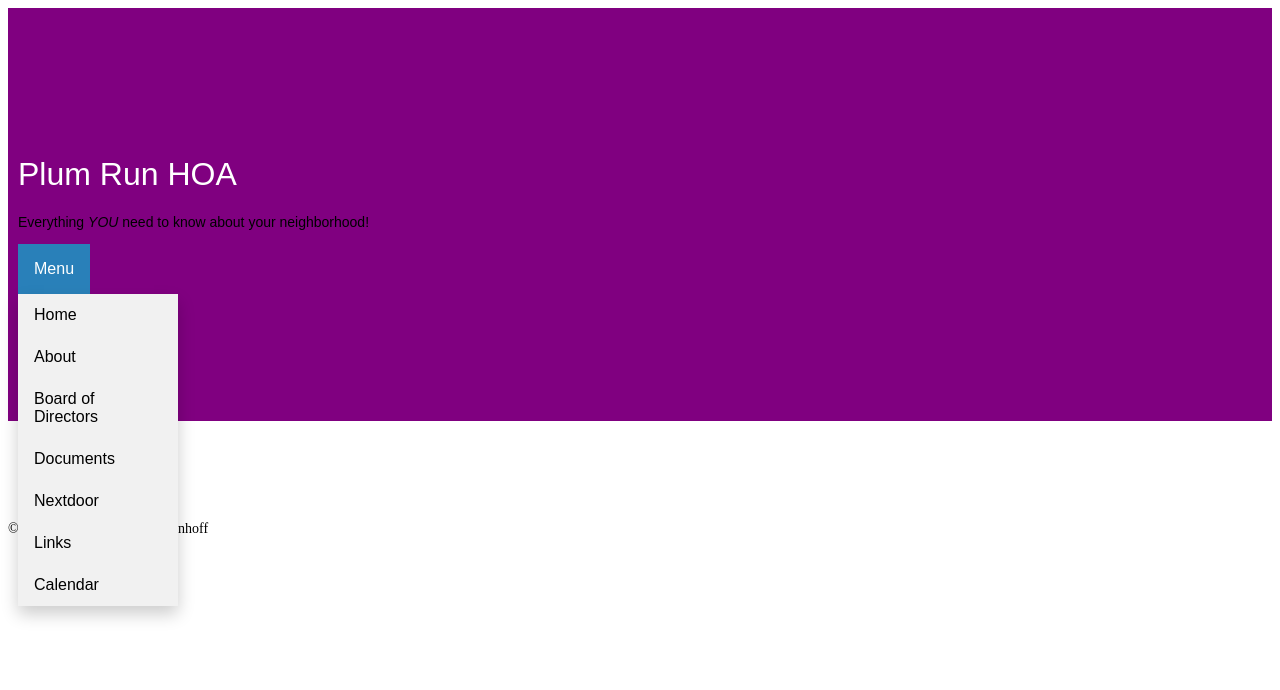
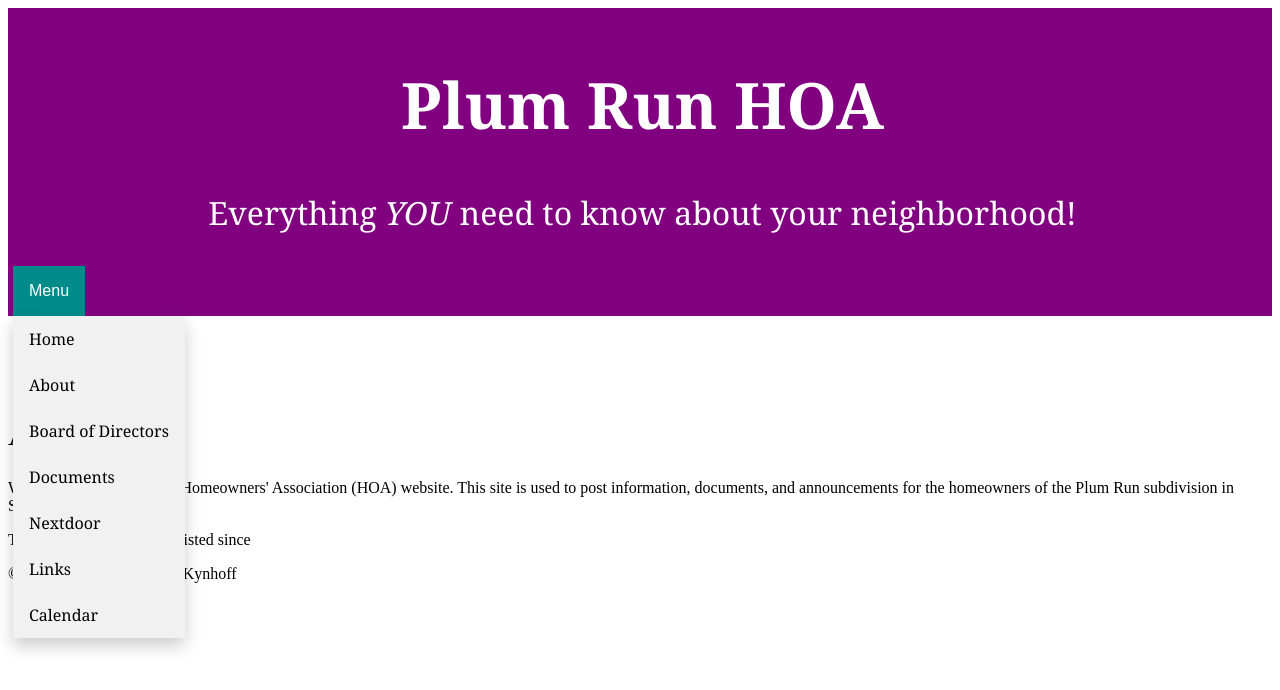
Before and after one commit to rkynhoff/prhoa, a plain HTML site: page index.html in a window 1280 px wide. Both pictures are taken after a click on the button "Menu". Drawn offline with Linux system fonts and the light colour scheme.

Commit message:
HTML & CSS Changes

```diff
--- a/index.html
+++ b/index.html
@@ -1,29 +1,44 @@
 <html>
-  <head>
-    <title>Plum Run HOA</title>
+<head>
+  <title>Plum Run HOA</title>
     <link rel="stylesheet" href="style.css">
-  </head>
+</head>
 
   <body>
+    <header clas="main-header">
     <div class="prhoa -plum edge--bottom"> <!--Start Wrapper Div here -->
-      <h1>Plum Run HOA</h1>
-      <p>Everything <em>YOU</em> need to know about your neighborhood!</p>
+      <h1 class="name">Plum Run HOA</h1>
+      <p class="tagLine">Everything <em>YOU</em> need to know about your neighborhood!</p>
 
-
-        <div class="dropdown">
-          <!-- <a href="../index.html" targe="_blank">Home</a> -->
+        <div class="myDropdown">
+        <!-- <a href="../index.html" target="_blank">Home</a> -->
         <button onclick="myFunction()" class="dropbtn">Menu</button>
           <div id="myDropdown" class="dropdown-content">
-            <a href="../index.html" targe="_blank">Home</a>
-            <a href="#about" target="_blank">About</a>
-            <a href="#board" target="_blank">Board of Directors</a>
-            <a href="#documents" target="_blank">Documents</a>
-            <a href="https://nextdoor.com/neighborhood_feed/" target="_blank">Nextdoor</a>
+            <a href="#">Home</a>
+            <a href="#about">About</a>
+            <a href="#board">Board of Directors</a>
+            <a href="#documents">Documents</a>
+            <a href="https://nextdoor.com/" target="_blank">Nextdoor</a>
             <a href="links" target="_blank">Links</a>
             <a href="calendar" target="_blank">Calendar</a>
           </div>
         </div>
-    </div>
+      </div>
+
+<!-- Main content of the home page.  -->
+      <main>
+        <article class="about">
+          <h2>About</h2>
+
+          <p>
+            Welcome to the Plum Run Homeowners' Association (HOA) website.
+            This site is used to post information, documents, and announcements
+            for the homeowners of the Plum Run subdivision in Sellersburg, IN.
+          </p>
+          <p>
+            The Plum Run HOA has existed since
+          </p>
+      </div>
   </body>
 <script src="script.js"></script>
 <footer>
--- a/style.css
+++ b/style.css
@@ -7,27 +7,47 @@
 
 .prhoa {
   background-color: #800080;
-  font-family: 'Fira Sans', sans-serif;
+  font-family: 'Cambria',"Coda Caption",'IM Fell French Canon SC','Unlock','Fira Sans', sans-serif;
   margin: 0 0 100px;
-  padding: 10% 10px;
+  padding: 10px 0 0 5px;
   text-align: left;
 }
 
 h1 {
+  font-size: 64px;
+  font-weight: 1000;
+  color: white;
+  text-align: center;
+}
+
+h2 {
   font-size: 32px;
   font-weight: 500;
-  color: white;
   text-align: left;
 }
 
+p.tagLine {
+  font-size: 32px;
+  font-weight: 500;
+  text-align: center;
+  color: white;
+  padding: 0;
+}
+
 p {
-  font-size: 14px;
-  font-weight: 300px;
-  margin-top: 0.5em;
+  font-size: 16px;
+  font-weight: 300;
+  margin-top: 0.1em;
+  color: black;
+  text-align: left;
 }
+
 /* Dropdown Button */
+.main-nav {
+  position: right;
+}
 .dropbtn {
-  background-color: #3498DB;
+  background-color: #5f9ea0;
   color: white;
   padding: 16px;
   font-size: 16px;
@@ -37,13 +57,14 @@ p {
 
 /* Dropdown button on hover & focus */
 .dropbtn:hover, .dropbtn:focus {
-  background-color: #2980B9;
+  background-color: #008b8b;
 }
 
 /* The container <div> - needed to position the dropdown content */
 .dropdown {
-  position: relative;
+  position: right;
   display: inline-block;
+  color: white;
 }
 
 /* Dropdown Content (Hidden by Default) */
@@ -69,7 +90,7 @@ p {
 
 /* Show the dropdown menu (use JS to add this class to the .dropdown-content container when the user clicks on the dropdown button) */
 .show {display:block;}
-
+}
 .footer p {
   position: fixed;
   left:0px;
@@ -79,6 +100,17 @@ p {
   background: #800080;
   /* text-align: center;
   text-justify: inter-word; */
+}
+
+@media (min-width: 480px){
+  .main-header,
+  .main-nav {
+    display: flex;
+  }
+  .main-header {
+    flex-direction: row;
+    align-items: center;
+  }
 }
 /* .edge--bottom--reverse {
   @include angle(after, true);
```
Also changed, not shown: Original_website.txt (added).
